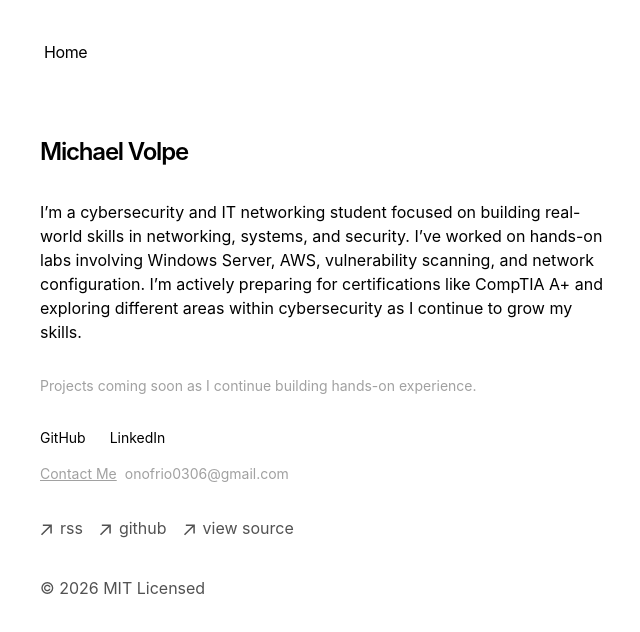
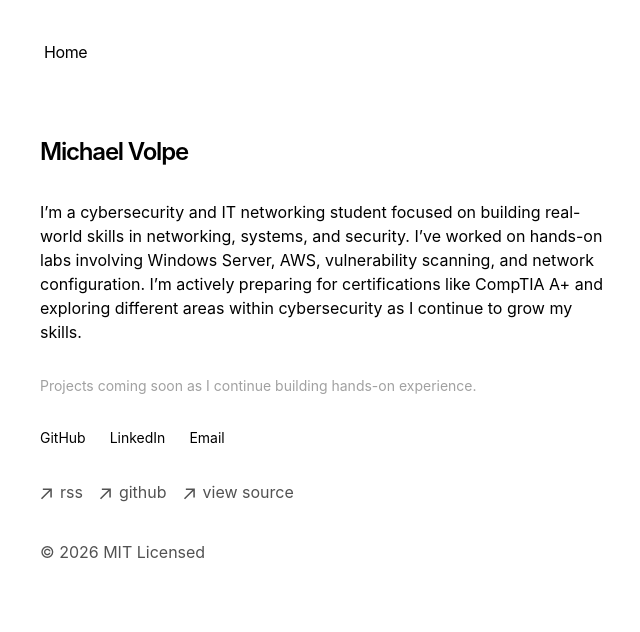
Before and after one commit to onofrio0306-tech/portfolio-starter-kit, a Next.js app: page / in a window 1280 px wide. Shown: the top 632 px of the page, without its empty margins (312-952 px from the left). Built offline with nearby package versions, Linux system fonts and the light colour scheme.

Commit message:
Update page.tsx

```diff
--- a/app/page.tsx
+++ b/app/page.tsx
@@ -14,7 +14,7 @@ export default function Page() {
     Projects coming soon as I continue building hands-on experience.
   </p>
 </div>
-      <div className="mt-4 flex gap-6 text-sm">
+  <div className="mt-4 flex gap-6 text-sm">
   <a href="https://github.com/onofrio0306-tech" target="_blank" rel="noopener noreferrer">
     GitHub
   </a>
@@ -22,13 +22,10 @@ export default function Page() {
   <a href="https://www.linkedin.com/in/michael-volpe1/" target="_blank" rel="noopener noreferrer">
     LinkedIn
   </a>
-</div>
 
-<div className="mt-4 text-sm text-neutral-400">
-  <a href="mailto:onofrio0306@gmail.com" className="underline">
-    Contact Me
+  <a href="mailto:onofrio0306@gmail.com">
+    Email
   </a>
-  <span className="ml-2">onofrio0306@gmail.com</span>
 </div>
     </section>
   )
```
